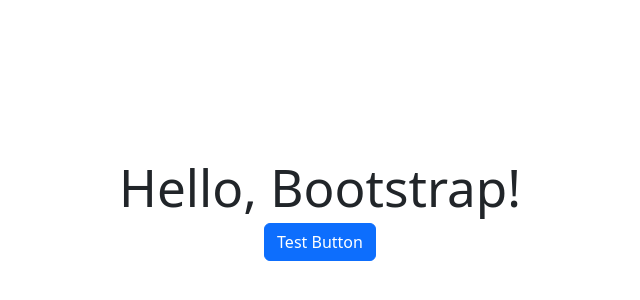
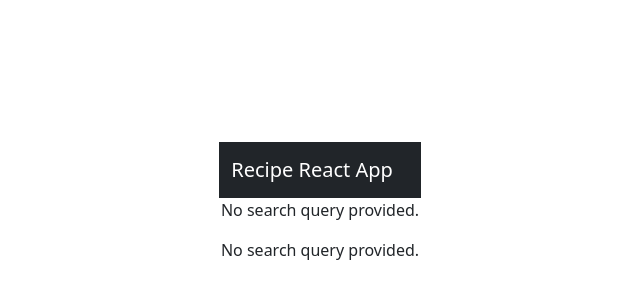
Before and after one commit to danielriosg/recipe-react, a React (Vite) app: page / in a window 1280 px wide. Shown: the part 190-490 px from the top of the page, without its empty margins (320-960 px from the left). Built offline with nearby package versions, Linux system fonts and the light colour scheme.

Commit message:
Handle undefined query in RecipeList component and fix fetchRecipes import

```diff
--- a/src/App.jsx
+++ b/src/App.jsx
@@ -1,12 +1,15 @@
-import './App.css'
-
+import './App.css';
 import React from "react";
+import Header from "./components/Header";
+import RecipeList from "./components/RecipeList";
+import Home from "../src/pages/Home";
 
 function App() {
   return (
     <div className='container'>
-      <h1>Hello, Bootstrap!</h1>
-      <button className='btn btn-primary'>Test Button</button>
+      <Header />
+      <Home />
+      <RecipeList />
     </div>
   );
 }
--- a/src/components/RecipeList.jsx
+++ b/src/components/RecipeList.jsx
@@ -1,6 +1,6 @@
 // src/components/RecipeList.jsx
 import React, { useState, useEffect } from "react";
-import { fetchRecipes } from "../api";
+import { fetchRecipes } from "../utils/api.js";
 
 const RecipeList = ({ query }) => {
   const [recipes, setRecipes] = useState([]);
@@ -9,6 +9,11 @@
   const [nextPageUrl, setNextPageUrl] = useState(null);
 
   useEffect(() => {
+    if (!query) {
+      setError("No search query provided.");
+      setLoading(false);
+      return;
+    }
     const getRecipes = async () => {
       setLoading(true);
       setError(null);
```
